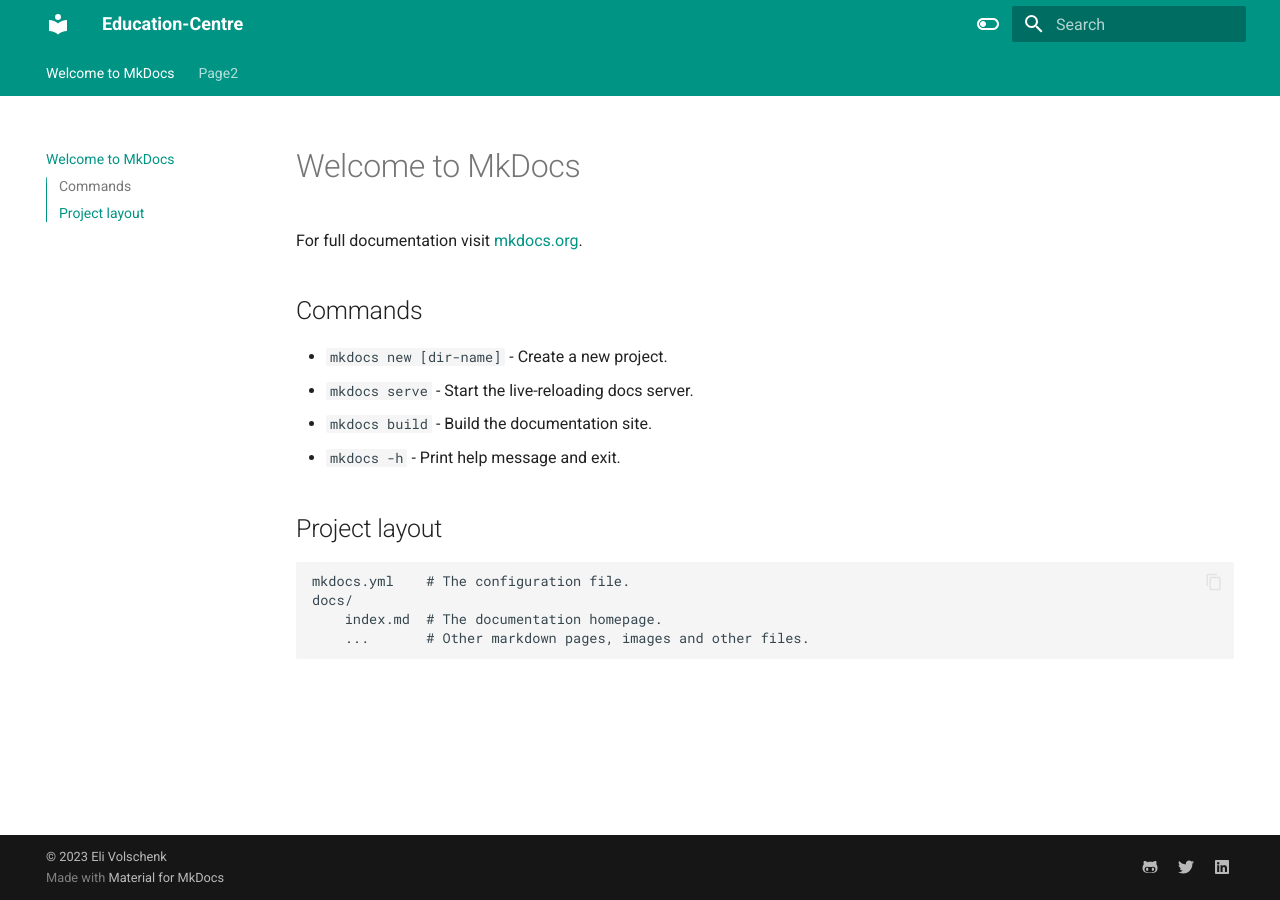
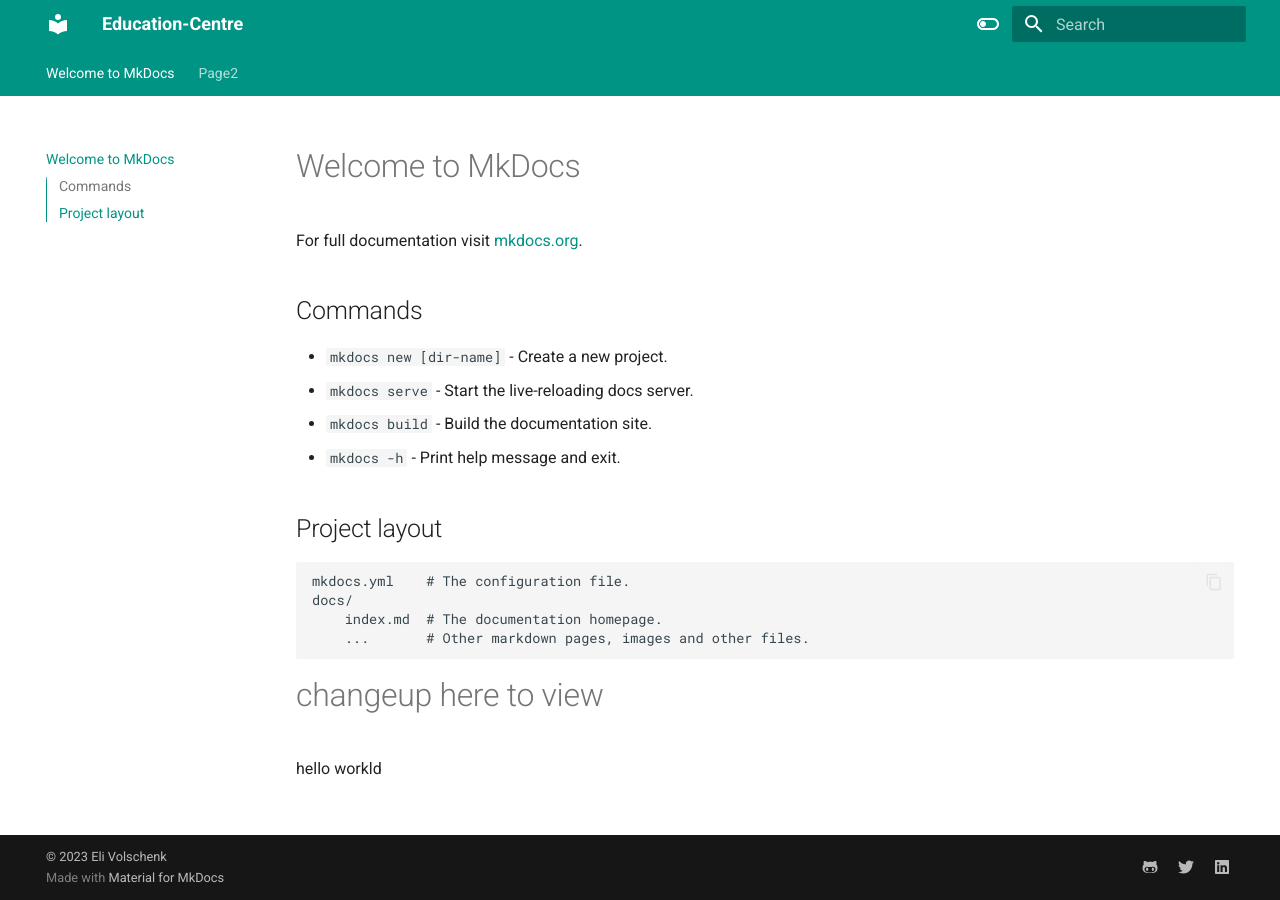
Before and after one commit to Lin-Mari/TestProject_E, an MkDocs documentation site: the page built from docs/src/index.md, in a window 1280 px wide. Built offline with MkDocs 1.6.1 and Material for MkDocs 9.7.7, drawn with Linux system fonts in a browser that asks for light colours.

Commit message:
seems to be working

```diff
--- a/docs/src/index.md
+++ b/docs/src/index.md
@@ -15,3 +15,5 @@
     docs/
         index.md  # The documentation homepage.
         ...       # Other markdown pages, images and other files.
+# changeup here to view
+hello workld
```
